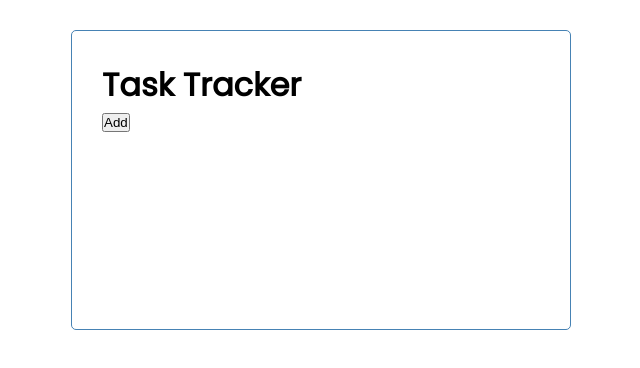
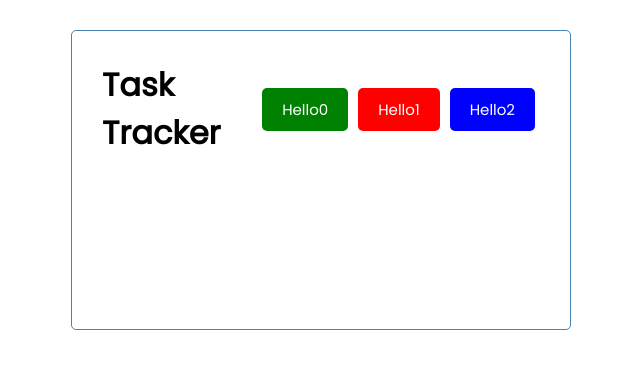
Before and after one commit to codelahiru/task_tracker_v0.01, a React (Create React App) app: page / in a window 1280 px wide. Shown: the top 368 px of the page, without its empty margins (319-959 px from the left). Built offline with nearby package versions, Linux system fonts and the light colour scheme.

Commit message:
220623-6.39

```diff
--- /dev/null
+++ b/src/components/Button.js
@@ -0,0 +1,8 @@
+
+const Button = ({color, text}) => {
+  return (
+  <button style={{backgroundColor: color}} className='btn'>{text}</button>
+  )
+}
+
+export default Button
--- a/src/components/Header.js
+++ b/src/components/Header.js
@@ -1,11 +1,13 @@
 import PropTypes from 'prop-types'
-//import React from 'react'
+import Button from './Button'
 
 const Header = ({title}) => {
   return (
-    <header>
+    <header className='header'>
         <h1>{title}</h1>
-        <button>Add</button>
+        <Button color='green' text='Hello0'/>
+        <Button color='red' text='Hello1'/>
+        <Button color='blue' text='Hello2'/>
 
     </header>
   )
```
Also changed, not shown: src/App.js (+11 -3 lines).
